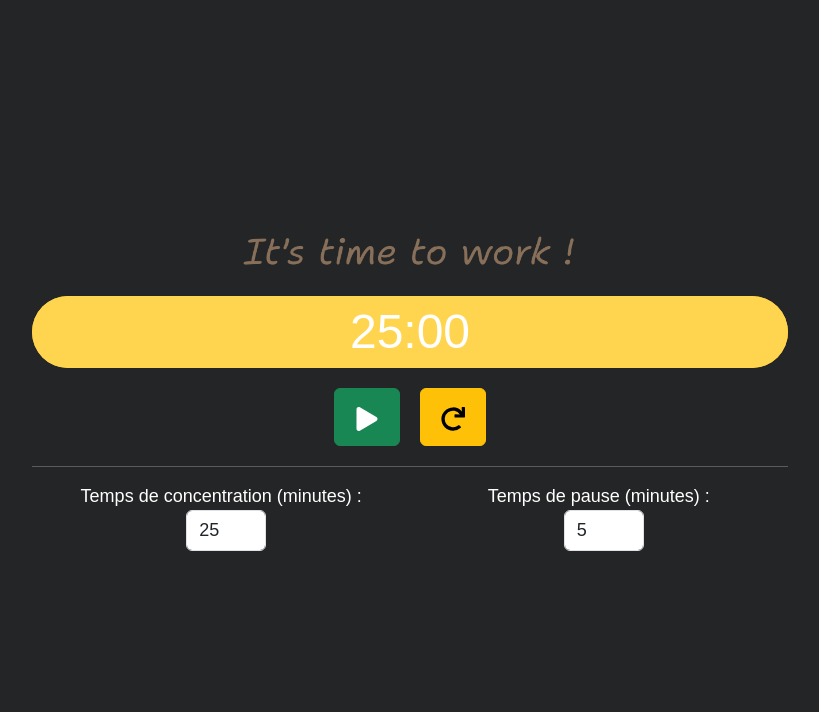
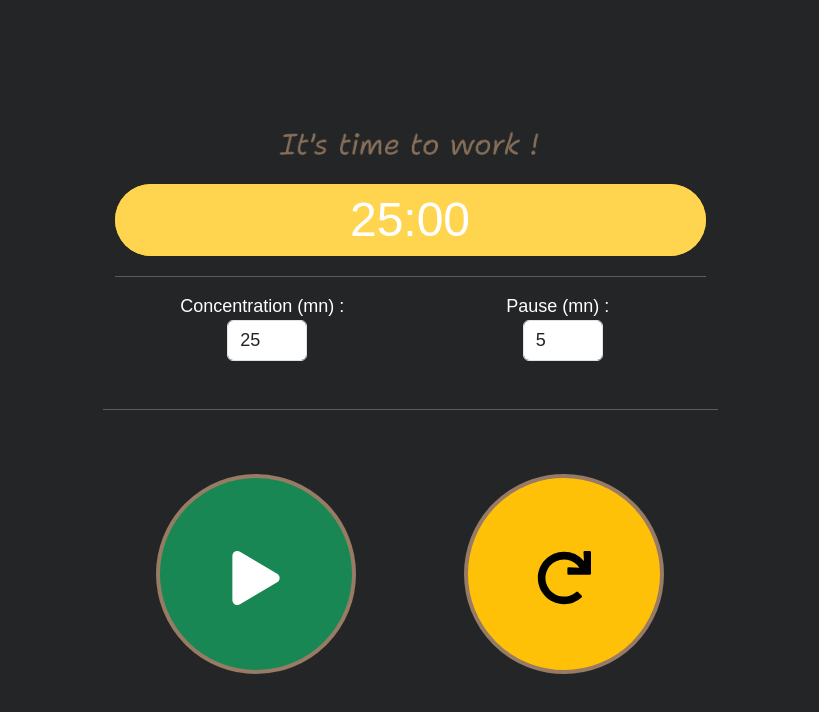
Before and after one commit to Noelle-M/Pomodoro, a React (Create React App) app: page / in a window 1280 px wide. Shown: the top 712 px of the page, without its empty margins (230-1049 px from the left). Built offline with nearby package versions, Linux system fonts and the light colour scheme.

Commit message:
reglage timer simultané

```diff
--- a/src/App.js
+++ b/src/App.js
@@ -79,13 +79,16 @@ const App = () => {
                     toggleMute={toggleMute}
                     isMuted={isMuted}
                 />
-                <Controls toggleTimer={toggleTimer} resetTimer={resetTimer} isRunning={isRunning} />
+
                 <Settings
                     workLength={workLength}
                     setWorkLength={setWorkLength}
                     breakLength={breakLength}
                     setBreakLength={setBreakLength}
+                    setTimeLeft={setTimeLeft}
+                    isRunning={isRunning}
                 />
+                <Controls toggleTimer={toggleTimer} resetTimer={resetTimer} isRunning={isRunning} />
             {showIcon && (
                 <div className="volume-icon" onClick={toggleMute}>
                     {isMuted ? (
--- a/src/components/Controls.js
+++ b/src/components/Controls.js
@@ -3,13 +3,18 @@ import { FaPlay, FaPause, FaRedo  } from 'react-icons/fa';
 
 const Controls = ({ toggleTimer, resetTimer, isRunning }) => {
     return (
-        <div className="controls">
-            <button className="btn-start-pause btn btn-success" onClick={toggleTimer}>
-                {isRunning ? <FaPause /> : <FaPlay />}
-            </button>
+        <div className="controls row mt-5">
+            <hr/>
+            <div className="col-6 mt-5">
+                <button className="btn-start-pause btn btn-success" onClick={toggleTimer}>
+                    {isRunning ? <FaPause /> : <FaPlay />}
+                </button>
+            </div>
+            <div className="col-6 mt-5">
             <button className="btn-reset btn btn-warning" onClick={resetTimer}>
                 <FaRedo />
             </button>
+            </div>
         </div>
     );
 };
--- a/src/components/Settings.js
+++ b/src/components/Settings.js
@@ -1,38 +1,55 @@
-import React, {Fragment} from 'react';
+import React, { useState } from 'react';
 
-const Settings = ({ workLength, setWorkLength, breakLength, setBreakLength }) => {
+const Settings = ({
+                      workLength,
+                      setWorkLength,
+                      breakLength,
+                      setBreakLength,
+                      setTimeLeft,
+                      isRunning,
+                  }) => {
+    const [localWorkLength, setLocalWorkLength] = useState(workLength / 60);
+    const [localBreakLength, setLocalBreakLength] = useState(breakLength / 60);
+
     const handleWorkChange = (event) => {
-        const newLength = parseInt(event.target.value) * 60;
-        setWorkLength(newLength);
+        const newLength = parseInt(event.target.value);
+        setLocalWorkLength(newLength);
+        setWorkLength(newLength * 60);
+        if (!isRunning) {
+            setTimeLeft(newLength * 60);
+        }
     };
 
     const handleBreakChange = (event) => {
-        const newLength = parseInt(event.target.value) * 60;
-        setBreakLength(newLength);
+        const newLength = parseInt(event.target.value);
+        setLocalBreakLength(newLength);
+        setBreakLength(newLength * 60);
+        if (!isRunning) {
+            setTimeLeft(newLength * 60);
+        }
     };
 
     return (
-        <Fragment>
         <div className="settings row justify-content-center">
-            <hr/>
-            <div className="col-md-6 text-center">
-                <label htmlFor="workLength">Temps de concentration (minutes) :</label>
+            <hr />
+            <div className="col-6 text-center">
+                <label htmlFor="workLength">Concentration (mn) :</label>
                 <input
                     type="number"
                     id="workLength"
-                    value={workLength / 60}
+                    value={localWorkLength}
                     onChange={handleWorkChange}
                     min="1"
                     max="60"
                     className="form-control"
                 />
             </div>
-            <div className="col-md-6 text-center">
-                <label htmlFor="breakLength">Temps de pause (minutes) :</label>
+            <div className="col-6 text-center">
+                <label htmlFor="breakLength">Pause (mn) :</label>
                 <input
                     type="number"
                     id="breakLength"
-                    value={breakLength / 60}
+                    value={localBreakLength}
                     onChange={handleBreakChange}
                     min="1"
                     max="60"
@@ -40,7 +57,6 @@ const Settings = ({ workLength, setWorkLength, breakLength, setBreakLength }) =>
                 />
             </div>
         </div>
-        </Fragment>
     );
 };
 
--- a/src/css/style.css
+++ b/src/css/style.css
@@ -22,10 +22,14 @@ body{
 }
 
 .controls button {
-  font-size: 24px;
+  font-size: 54px;
   padding: 10px 20px;
   margin: 0 10px;
   cursor: pointer;
+  height: 200px;
+  width: 200px;
+  border-radius: 50%;
+  border: 4px solid #977B64;
 }
 
 .settings {
@@ -69,7 +73,7 @@ body{
   display: flex;
   justify-content: center;
   align-items: center;
-  width: 100%;
+  max-width: 100%;
   height: 100%;
   background-color: #FFCA2C;
   border-radius: 75px;
@@ -80,6 +84,7 @@ body{
   top: 0;
   left: 0;
   height: 100%;
+  max-width: 100%;
   z-index: 0;
   border-radius: 75px;
 }
```
